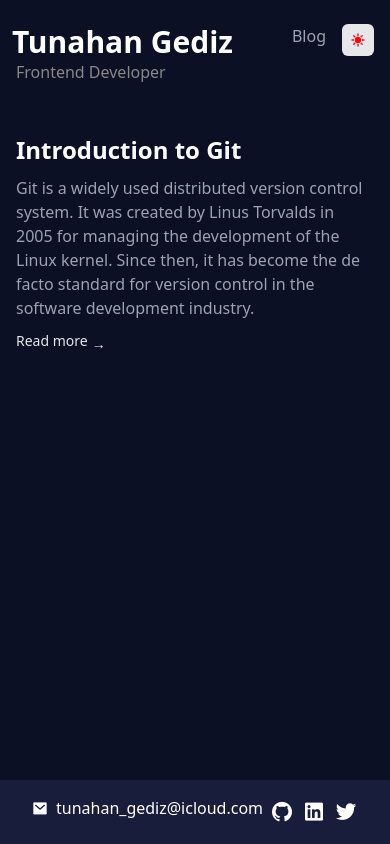
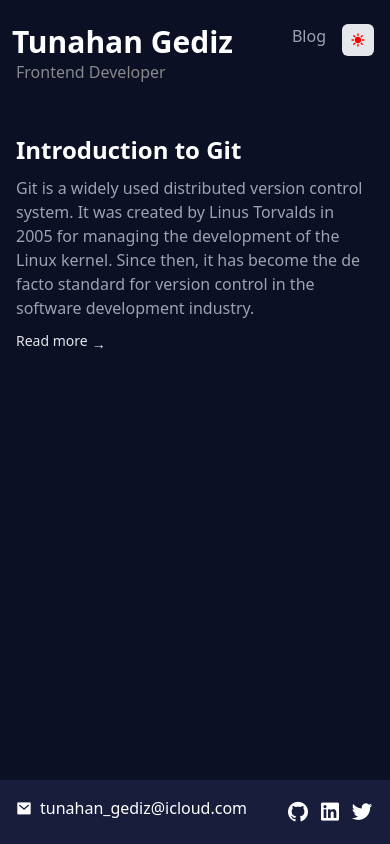
Before and after one commit to tunahangediz/personal-portfolio, a Next.js app: page /blog in a window 390 px wide. Built offline with nearby package versions, Linux system fonts and the light colour scheme.

Commit message:
footer social icons padding problem on small windows solved

```diff
--- a/layout/Footer.js
+++ b/layout/Footer.js
@@ -5,7 +5,7 @@ import Link from "next/link";
 function Footer() {
   return (
     <footer className="relative bg-[#191D3C] p-4 mt-2">
-      <div className="max-w-[900px] px-4 m-auto flex justify-between ">
+      <div className="max-w-[900px] sm:px-4 m-auto flex justify-between ">
         <div>
           <a
             className="flex items-center gap-2 dark:hover:text-[#6F8DFB] hover:text-[#5073f3] text-[#6F8DFB] dark:text-white"
```
